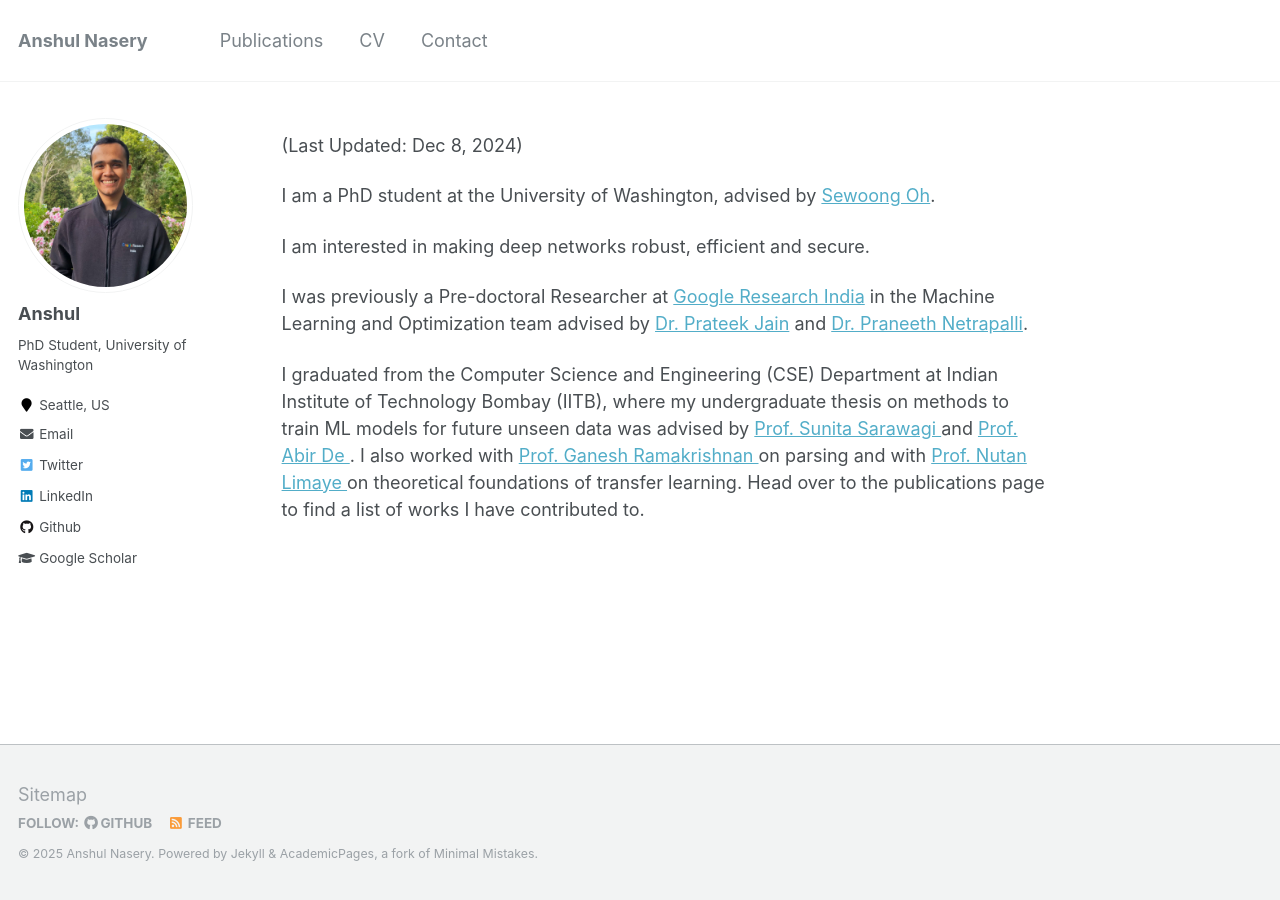
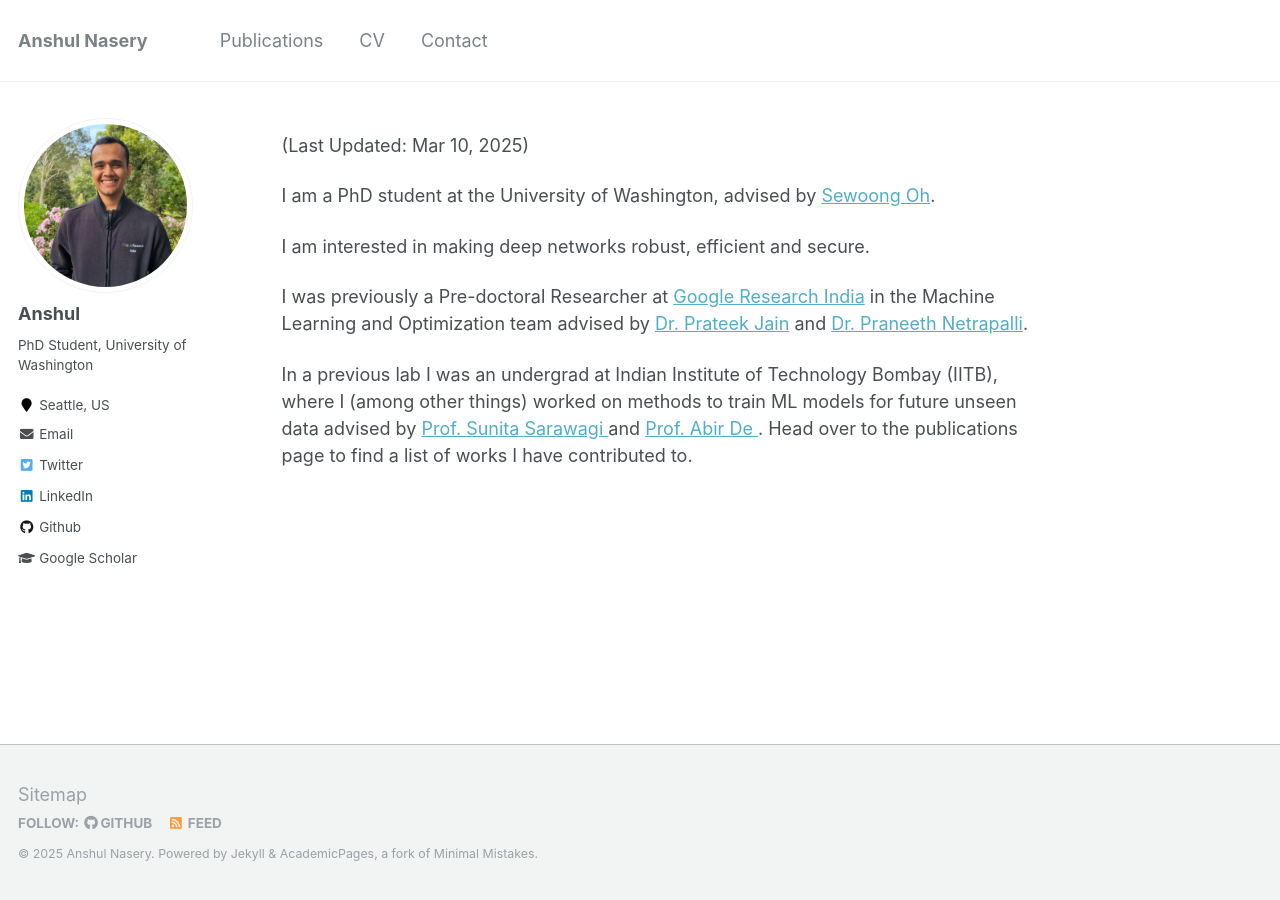
Before and after one commit to anshuln2/anshuln2.github.io, a Jekyll site: the page built from _pages/about.html, in a window 1280 px wide. Built offline with Jekyll 4.4.1, drawn with Linux system fonts in a browser that asks for light colours.

Commit message:
Update about.html

```diff
--- a/_pages/about.html
+++ b/_pages/about.html
@@ -7,10 +7,10 @@ redirect_from:
   - /about/
   - /about.html
 ---
-<p>(Last Updated: Dec 8, 2024)</p>
+<p>(Last Updated: Mar 10, 2025)</p>
 <p> I am a PhD student at the University of Washington, advised by <a href=https://homes.cs.washington.edu/~sewoong/>Sewoong Oh</a>. </p>
 
 <p>I am interested in making deep networks robust, efficient and secure.</p>
 <p>I was previously a Pre-doctoral Researcher at <a herf="https://research.google/locations/india/">Google Research India</a> in the Machine Learning and Optimization team advised by <a href="https://www.prateekjain.org/">Dr. Prateek Jain</a> and <a href="https://www.praneethnetrapalli.org/">Dr. Praneeth Netrapalli</a>. </p>
 
-<p>I graduated from the Computer Science and Engineering (CSE) Department at Indian Institute of Technology Bombay (IITB), where my undergraduate thesis on methods to train ML models for future unseen data was advised by <a href="https://www.cse.iitb.ac.in/~sunita/"> Prof. Sunita Sarawagi </a> and <a href="https://abir-de.github.io/">Prof. Abir De </a>. I also worked with <a href="https://www.cse.iitb.ac.in/~ganesh/"> Prof. Ganesh Ramakrishnan </a> on parsing and with <a href="https://www.cse.iitb.ac.in/~nutan/"> Prof. Nutan Limaye </a> on theoretical foundations of transfer learning. Head over to the publications page to find a list of works I have contributed to. </p>
+<p>In a previous lab I was an undergrad at Indian Institute of Technology Bombay (IITB), where I (among other things) worked on methods to train ML models for future unseen data advised by <a href="https://www.cse.iitb.ac.in/~sunita/"> Prof. Sunita Sarawagi </a> and <a href="https://abir-de.github.io/">Prof. Abir De </a>. Head over to the publications page to find a list of works I have contributed to. </p>
```
